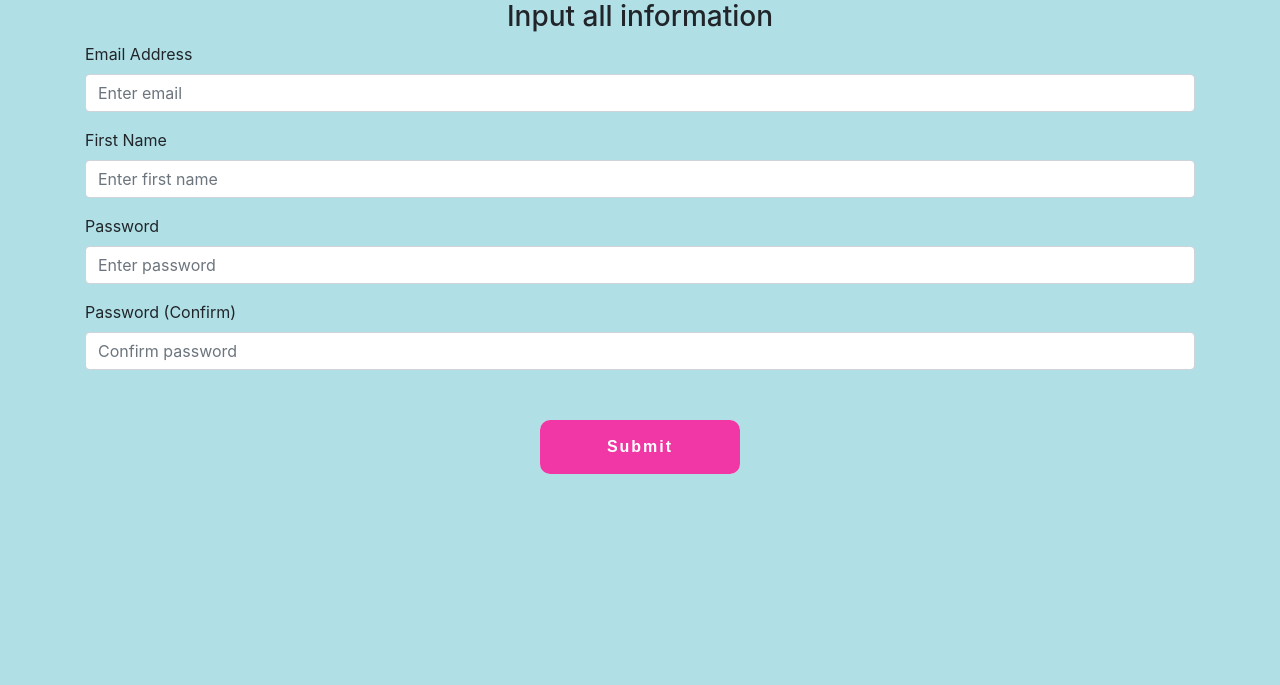
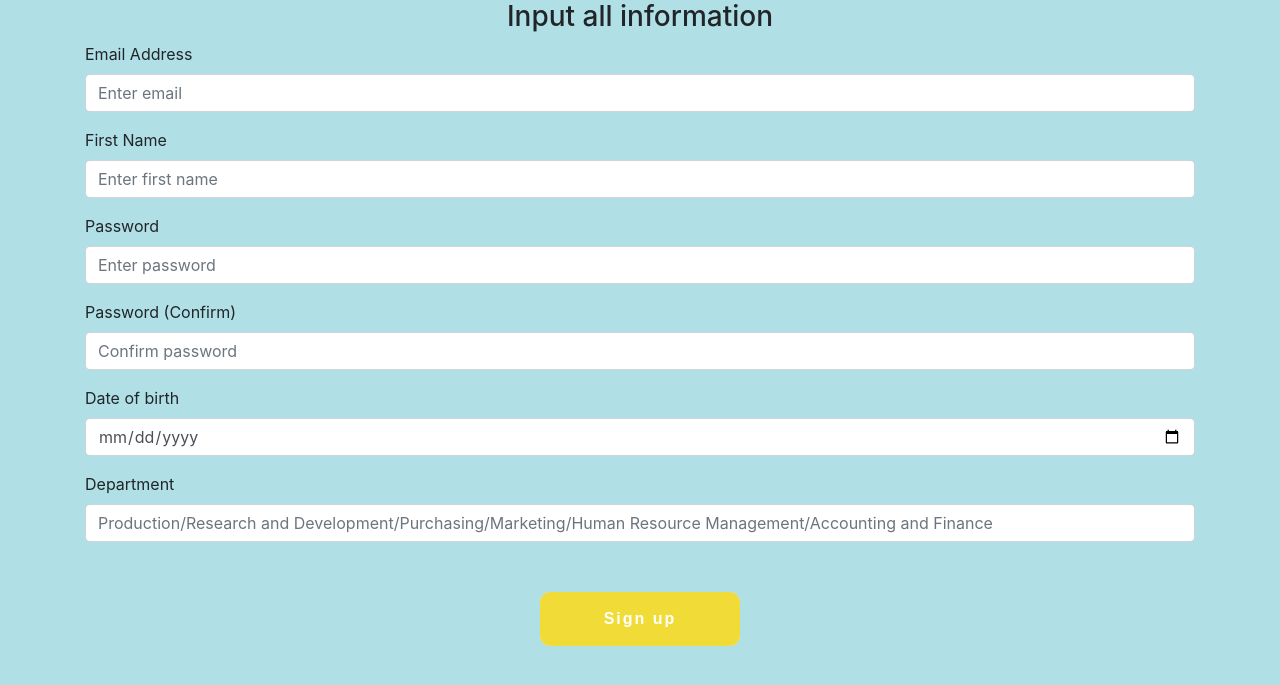
Before and after one commit to Vitaliy-Koziak/Flask_app, a Flask app: page /sign-up in a window 1280 px wide. Shown: the part 56-741 px from the top of the page. Run offline with Flask 2, Linux system fonts and the light colour scheme; some libraries are stand-ins or nearby versions.

```diff
--- a/website/auth.py
+++ b/website/auth.py
@@ -1,10 +1,11 @@
+import random
 from flask import Blueprint, render_template, request,flash,redirect,url_for
 from .models import User
 from werkzeug.security import generate_password_hash,check_password_hash
 from . import db
 from flask_login import login_user,login_required,logout_user,current_user
 auth = Blueprint('auth',__name__)
-
+departments = ['Production','Research and Development','Purchasing','Marketing','Human Resource Management','Accounting and Finance']
 @auth.route('/login',methods = ['GET','POST'])
 def login():
     if request.method == "POST":
@@ -12,7 +13,7 @@ def login():
         password = request.form.get('password')
         user = User.query.filter_by(email=email).first()
         if user:
-            if check_password_hash(user.password,password):
+            if user.password == password :
                 flash("Logged in succesfully!",category='success')
                 login_user(user,remember=True)
                 return redirect(url_for("views.home"))
@@ -35,7 +36,11 @@ def sign_up():
         first_name = request.form.get('firstName')
         password1 = request.form.get('password1')
         password2 = request.form.get('password2')
+        date = request.form.get('date')
+        department = request.form.get('department')
         user = User.query.filter_by(email=email).first()
+        print(date)
+        print(department)
         if user:
             flash("Email already exist!",category='error')
         elif len(email) < 6:
@@ -46,14 +51,31 @@ def sign_up():
             flash('Password length must be more than 4 characters! ',category='error')
         elif password1 != password2:
             flash('Passwords do not match',category='error')
+        elif department not in departments:
+            flash('There is not such department',category='error')
         else:
-            new_user = User(email=email,first_name=first_name,password=generate_password_hash(password1,method="sha256"))
+            new_user = User(email=email,
+                            first_name=first_name,
+                            password=password1,
+                            date=date,
+                            department=department,
+                            salary = set_salary(department))
             db.session.add(new_user)
-
             db.session.commit()
             login_user(new_user, remember=True)
-
             flash('Account created!',category='success')
             return redirect(url_for("views.home"))
 
     return render_template('sign_up.html',user=current_user)
+
+def set_salary(department : str)->int:
+    base_salary = 500
+    salaries = {
+        'Production': base_salary * random.uniform(1.2,1.7),
+        'Research and Development': base_salary * random.uniform(1.1,1.5),
+        'Purchasing': base_salary * random.uniform(1.1,1.4),
+        'Marketing': base_salary * random.uniform(0.9,1.5),
+        'Human Resource Management': base_salary * random.uniform(1.1,1.5),
+        'Accounting and Finance': base_salary * random.uniform(1.1,1.5)
+    }
+    return int(salaries[department])
--- a/website/templates/base.html
+++ b/website/templates/base.html
@@ -25,7 +25,7 @@
         padding: 15px 30px;
         margin: 10px auto;
         border-radius: 10px;
-        box-shadow: 0 0 40px 40px #F137A6 inset, 0 0 0 0 #F137A6;
+        box-shadow: 0 0 40px 40px #f1db37 inset, 0 0 0 0 #f1bf37;
         font-family: 'Montserrat', sans-serif;
         font-weight: bold;
         letter-spacing: 2px;
@@ -35,8 +35,8 @@
         border: none;
       }
       .glow-button:hover {
-        box-shadow: 0 0 10px 0 #F137A6 inset, 0 0 10px 4px #F137A6;
-        color: #F137A6;
+        box-shadow: 0 0 10px 0 #f1a037 inset, 0 0 10px 4px #f1a037;
+        color: #f1a037;
       }
     </style>
 
@@ -57,6 +57,8 @@
           {%if user.is_authenticated%}}
           <a class="nav-item nav-link" id="logout" href="/logout">Logout</a>
           <a class="nav-item nav-link" id="home" href="/">Home</a>
+          <a class="nav-item nav-link" id="employees" href="/employees">Employees</a>
+
           {%else%}
           <a class="nav-item nav-link" id="login" href="/login">Login</a>
           <a class="nav-item nav-link" id="signUp" href="/sign-up">Sign Up</a>
--- a/website/templates/home.html
+++ b/website/templates/home.html
@@ -1,5 +1,6 @@
 {% extends "base.html" %}
 {% block title %}Home{% endblock %}
 {% block content%}
-<h1>This is home page</h1>
+
+</form>
 {%endblock%}
--- a/website/templates/login.html
+++ b/website/templates/login.html
@@ -27,6 +27,7 @@
   <br />
 
     <button type="Submit" class="glow-button">Login</button>
+
 </form>
 
 {% endblock %}
--- a/website/templates/sign_up.html
+++ b/website/templates/sign_up.html
@@ -42,7 +42,27 @@ content %}
       placeholder="Confirm password"
     />
   </div>
+  <div class="form-group">
+    <label for="date">Date of birth</label>
+    <input
+      type="date"
+      class="form-control"
+      id="date"
+      name="date"
+      placeholder="Enter date of birth"
+    />
+  </div>
+  <div class="form-group">
+    <label for="department">Department</label>
+    <input
+      type="text"
+      class="form-control"
+      id="department"
+      name="department"
+      placeholder="Production/Research and Development/Purchasing/Marketing/Human Resource Management/Accounting and Finance"
+    />
+  </div>
   <br />
-  <button type="submit" class="glow-button">Submit</button>
+  <button type="submit" class="glow-button">Sign up</button>
 </form>
 {% endblock %}
```
Also changed, not shown: website/__init__.py (+11 -5 lines), website/models.py (+22 -2 lines), website/rest.py (added, +14 -0 lines), website/templates/employee_more_info.html (added, +15 -0 lines), website/templates/employees.html (added, +16 -0 lines), website/views.py (+15 -0 lines).
